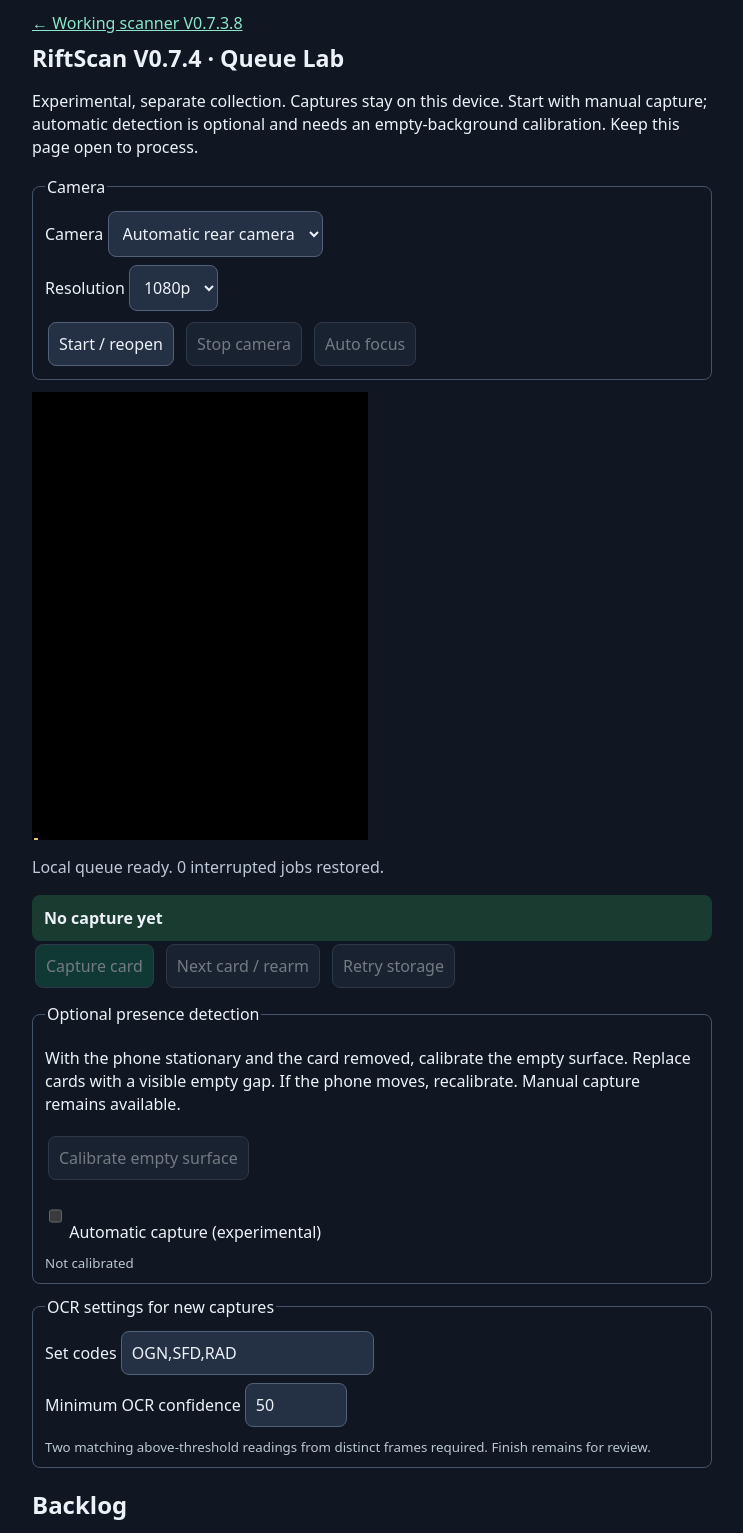
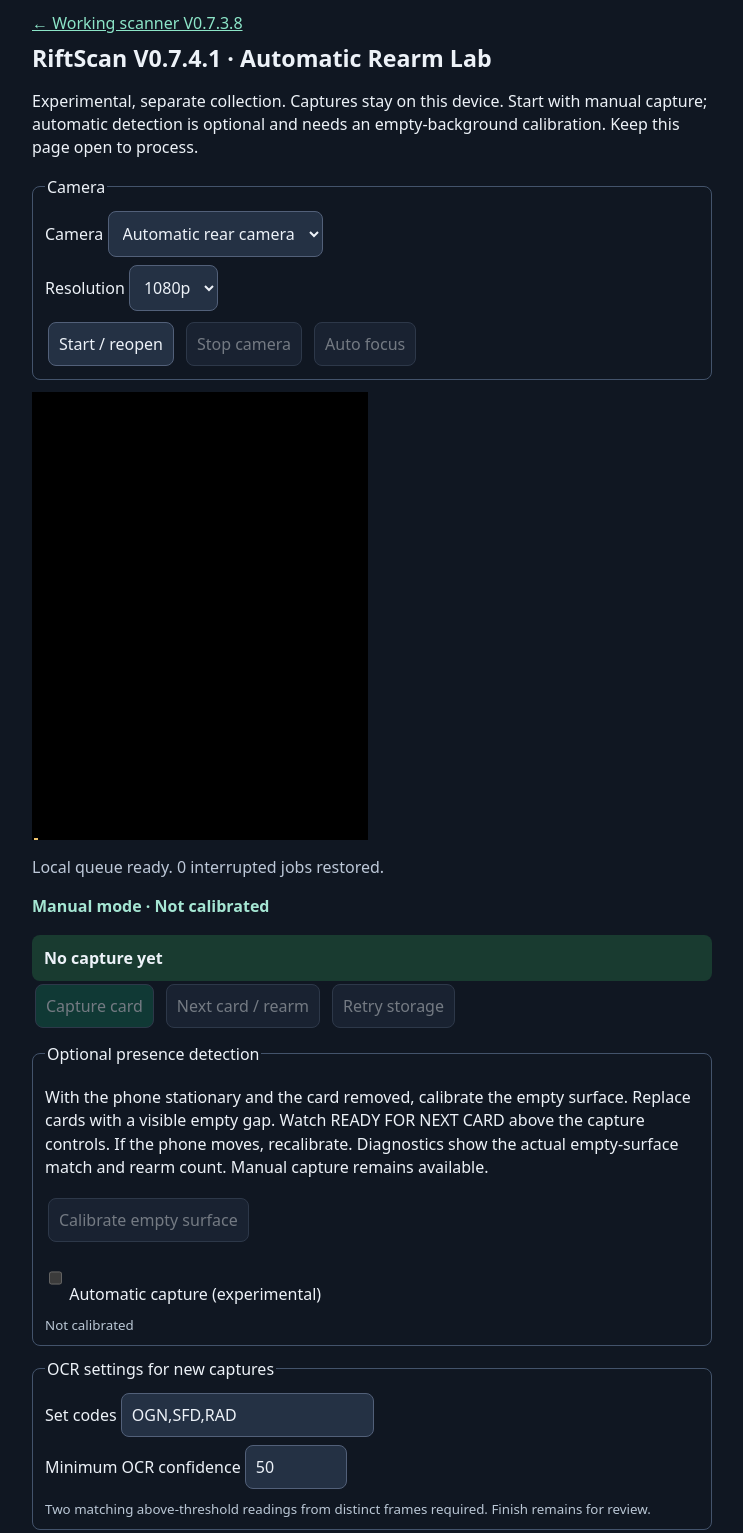
Before and after one commit to Anthraxgamer/RiftScan, a plain HTML site: page queue-lab.html in a window 1280 px wide. Shown: the top 1533 px of the page, without its empty margins (268-1011 px from the left). Drawn offline with Linux system fonts and the light colour scheme.

Commit message:
Display live rearm state and refresh lab cache keys

```diff
--- a/queue-lab.html
+++ b/queue-lab.html
@@ -1,11 +1,11 @@
 <!doctype html><html lang="en"><head><meta charset="utf-8"><meta name="viewport" content="width=device-width,initial-scale=1"><title>RiftScan V0.7.4 queue lab</title><style>
 :root{color-scheme:dark;font:16px system-ui;background:#101722;color:#edf2f8}body{max-width:680px;margin:auto;padding:12px}h1{font-size:1.45rem;margin:8px 0}p{line-height:1.45}button,select,input{font:inherit;color:inherit;background:#243144;border:1px solid #526079;border-radius:8px;padding:10px;min-height:44px;box-sizing:border-box}button:disabled{opacity:.45}select,input{max-width:100%}button{margin:3px}a{color:#8ce5c8}.row{display:flex;flex-wrap:wrap;gap:6px;align-items:center}label{display:block;margin:8px 0}#view{position:relative;background:#000;aspect-ratio:3/4;max-height:56dvh;overflow:hidden}video{width:100%;height:100%;object-fit:contain;display:block}#guide{position:absolute;border:2px solid #a5e6d3;box-sizing:border-box;pointer-events:none}#idZone,#artZone{position:absolute;box-sizing:border-box;pointer-events:none}#idZone{left:3%;bottom:1%;width:58%;height:11%;border:2px dashed #efc36d}#artZone{left:12%;top:9%;width:76%;height:43%;border:1px dashed #80d5ab}#receipt{background:#193b30;border-radius:8px;padding:12px;font-weight:700}#state,#workerState{overflow-wrap:anywhere;color:#bdc8d8}#jobs{max-height:40vh;overflow:auto}article{border:1px solid #43536b;border-radius:8px;padding:8px;margin:8px 0}#reviewImg{max-width:100%;max-height:200px}#review[hidden]{display:none}small{color:#bac7d5}#stats{font-weight:700}fieldset{border:1px solid #43536b;border-radius:8px;margin:12px 0}#capture{background:#12644d}
-</style><script defer src="https://cdn.jsdelivr.net/npm/tesseract.js@6.0.1/dist/tesseract.min.js"></script><script defer src="core.js"></script><script defer src="queue-v074.js?v=074a"></script><script defer src="queue-lab-v074.js?v=074a"></script></head><body>
-<a href="./">← Working scanner V0.7.3.8</a><h1>RiftScan V0.7.4 · Queue Lab</h1><p>Experimental, separate collection. Captures stay on this device. Start with manual capture; automatic detection is optional and needs an empty-background calibration. Keep this page open to process.</p>
+</style><script defer src="https://cdn.jsdelivr.net/npm/tesseract.js@6.0.1/dist/tesseract.min.js"></script><script defer src="core.js"></script><script defer src="queue-v074.js?v=0741"></script><script defer src="queue-lab-v074.js?v=0741"></script></head><body>
+<a href="./">← Working scanner V0.7.3.8</a><h1>RiftScan V0.7.4.1 · Automatic Rearm Lab</h1><p>Experimental, separate collection. Captures stay on this device. Start with manual capture; automatic detection is optional and needs an empty-background calibration. Keep this page open to process.</p>
 <fieldset><legend>Camera</legend><label>Camera <select id="device"><option value="">Automatic rear camera</option></select></label><label>Resolution <select id="res"><option value="1920">1080p</option><option value="2560">1440p</option><option value="3840">4K</option></select></label><div class="row"><button id="start" disabled>Start / reopen</button><button id="stop" disabled>Stop camera</button><button id="focus" disabled>Auto focus</button></div></fieldset>
 <div id="view"><video id="video" autoplay playsinline muted></video><div id="guide"><div id="artZone"></div><div id="idZone"></div></div></div>
-<p id="state" role="status">Opening local storage…</p><div id="receipt" role="status">No capture yet</div><div class="row"><button id="capture" disabled>Capture card</button><button id="arm" disabled>Next card / rearm</button><button id="retryStore" disabled>Retry storage</button></div>
-<fieldset><legend>Optional presence detection</legend><p>With the phone stationary and the card removed, calibrate the empty surface. Replace cards with a visible empty gap. If the phone moves, recalibrate. Manual capture remains available.</p><button id="calibrate" disabled>Calibrate empty surface</button><label><input id="auto" type="checkbox" disabled> Automatic capture (experimental)</label><small id="detect">Not calibrated</small></fieldset>
+<p id="state" role="status">Opening local storage…</p><p id="rearmStatus" role="status" style="font-weight:700;color:#a5e6d3">Manual mode · Not calibrated</p><div id="receipt" role="status">No capture yet</div><div class="row"><button id="capture" disabled>Capture card</button><button id="arm" disabled>Next card / rearm</button><button id="retryStore" disabled>Retry storage</button></div>
+<fieldset><legend>Optional presence detection</legend><p>With the phone stationary and the card removed, calibrate the empty surface. Replace cards with a visible empty gap. Watch READY FOR NEXT CARD above the capture controls. If the phone moves, recalibrate. Diagnostics show the actual empty-surface match and rearm count. Manual capture remains available.</p><button id="calibrate" disabled>Calibrate empty surface</button><label><input id="auto" type="checkbox" disabled> Automatic capture (experimental)</label><small id="detect">Not calibrated</small></fieldset>
 <fieldset><legend>OCR settings for new captures</legend><label>Set codes <input id="sets" value="OGN,SFD,RAD"></label><label>Minimum OCR confidence <input id="threshold" type="number" min="40" max="90" value="50"></label><small>Two matching above-threshold readings from distinct frames required. Finish remains for review.</small></fieldset>
 <h2>Backlog</h2><p id="stats">0 captures</p><p id="workerState">Waiting for storage</p><button id="resume" disabled>Resume processing</button><button id="export" disabled>Export lab results (JSON)</button><div id="jobs"></div>
 <fieldset id="review" hidden><legend>Review capture</legend><img id="reviewImg" alt="Retained collector number crop"><p id="reviewNote"></p><label>Set <input id="reviewSet" maxlength="3"></label><label>Collector number <input id="reviewNum" maxlength="5"></label><label>Finish <select id="reviewFinish"><option value="review">Uncertain</option><option value="normal">Normal</option><option value="foil">Foil</option></select></label><button id="confirmReview">Confirm ID</button><button id="closeReview">Close</button><p id="reviewStatus"></p></fieldset>
```
